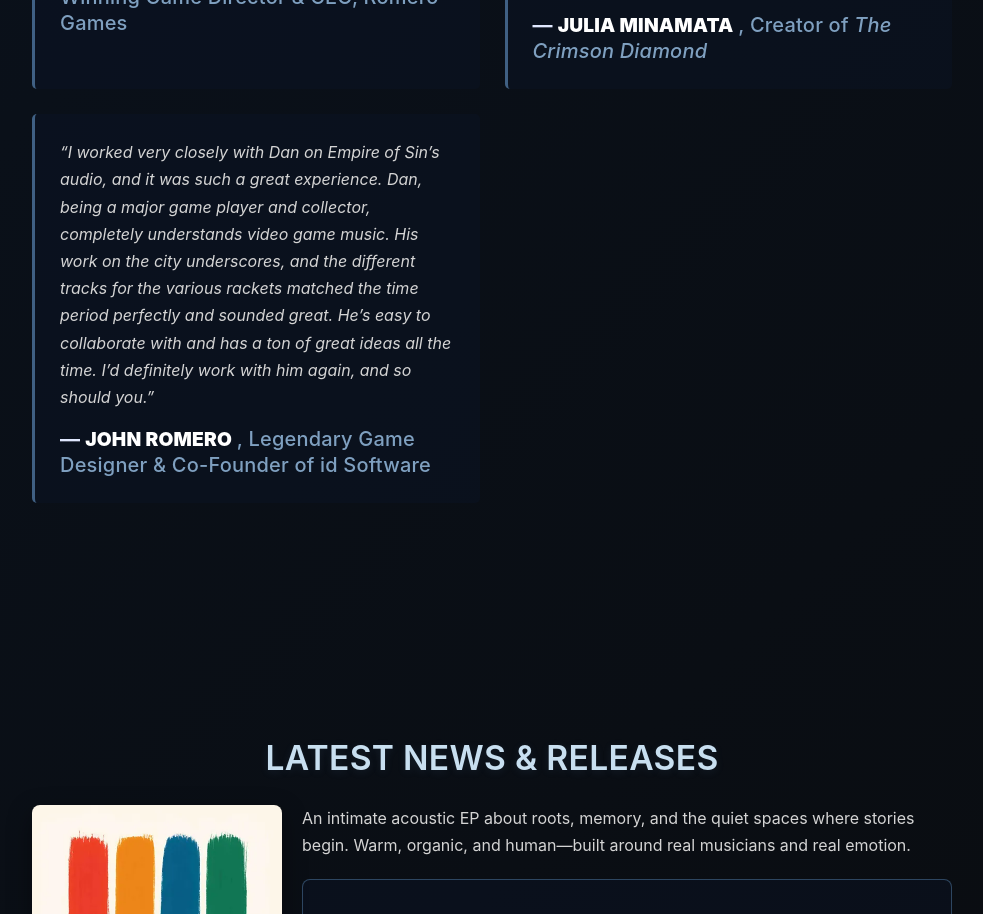
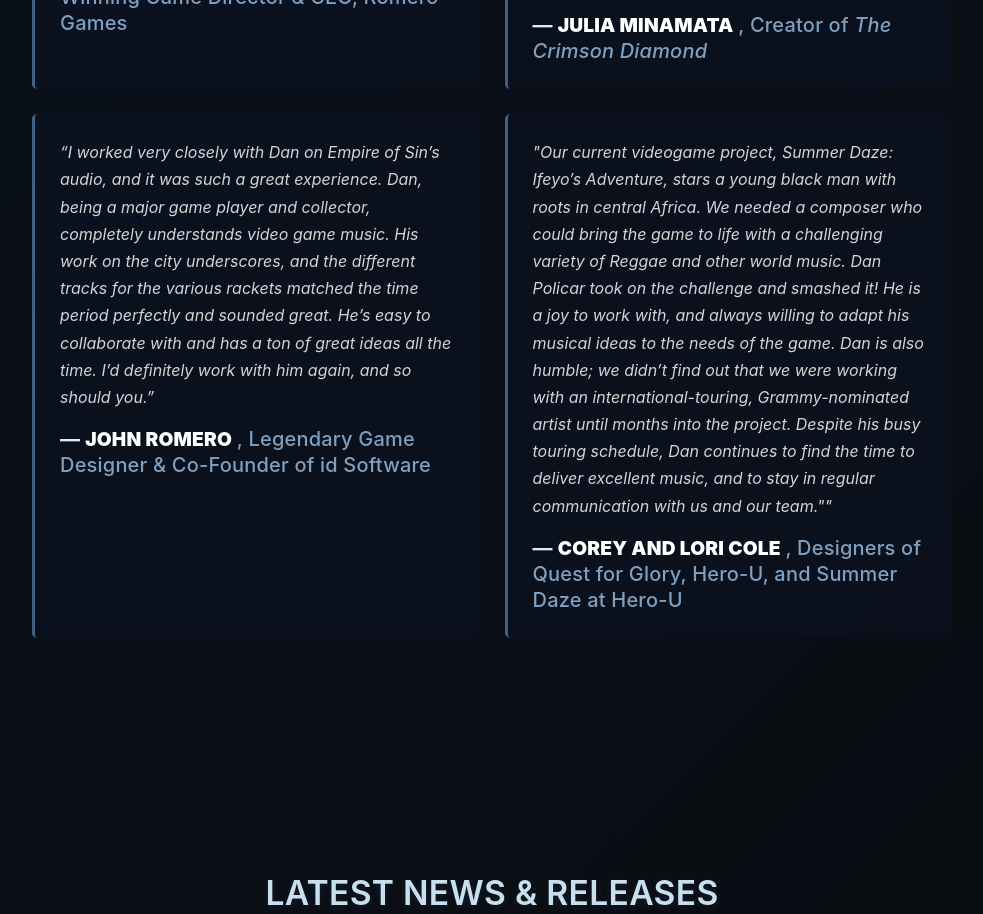
Before and after one commit to DanTheBand/DanTheBand-Website-1, a plain HTML site: page index.html in a window 1280 px wide. Shown: the part 3440-4354 px from the top of the page, without its empty margins (148-1131 px from the left). Drawn offline with Linux system fonts and the light colour scheme; a small style sheet from the web is missing.

Commit message:
added Corey and Lori testimonial

```diff
--- a/index.html
+++ b/index.html
@@ -319,14 +319,13 @@
                 </figure>
 
                 <!-- Future: Corey & Lori Cole -->
-                <!--
                 <figure class="testimonial">
                     <blockquote>
-                        “Corey & Lori’s quote will go here.”
+                        "Our current videogame project, Summer Daze: Ifeyo’s Adventure, stars a young black man with roots in central Africa. We needed a composer who could bring the game to life with a challenging variety of Reggae and other world music. Dan Policar took on the challenge and smashed it! He is a joy to work with, and always willing to adapt his musical ideas to the needs of the game. Dan is also humble; we didn’t find out that we were working with an international-touring, Grammy-nominated artist until months into the project. Despite his busy touring schedule, Dan continues to find the time to deliver excellent music, and to stay in regular communication with us and our team.""
+
                     </blockquote>
-                    <figcaption>— Corey & Lori Cole, Legendary Game Designers & Founders, Transolar Games</figcaption>
+                    <figcaption>— <span class="testimonial-name">COREY AND LORI COLE</span><span class="testimonial-title">, Designers of Quest for Glory, Hero-U, and Summer Daze at Hero-U</span></figcaption>
                 </figure>
-                -->
 
             </div>
         </section>
```
Also changed, not shown: 2 other files.
